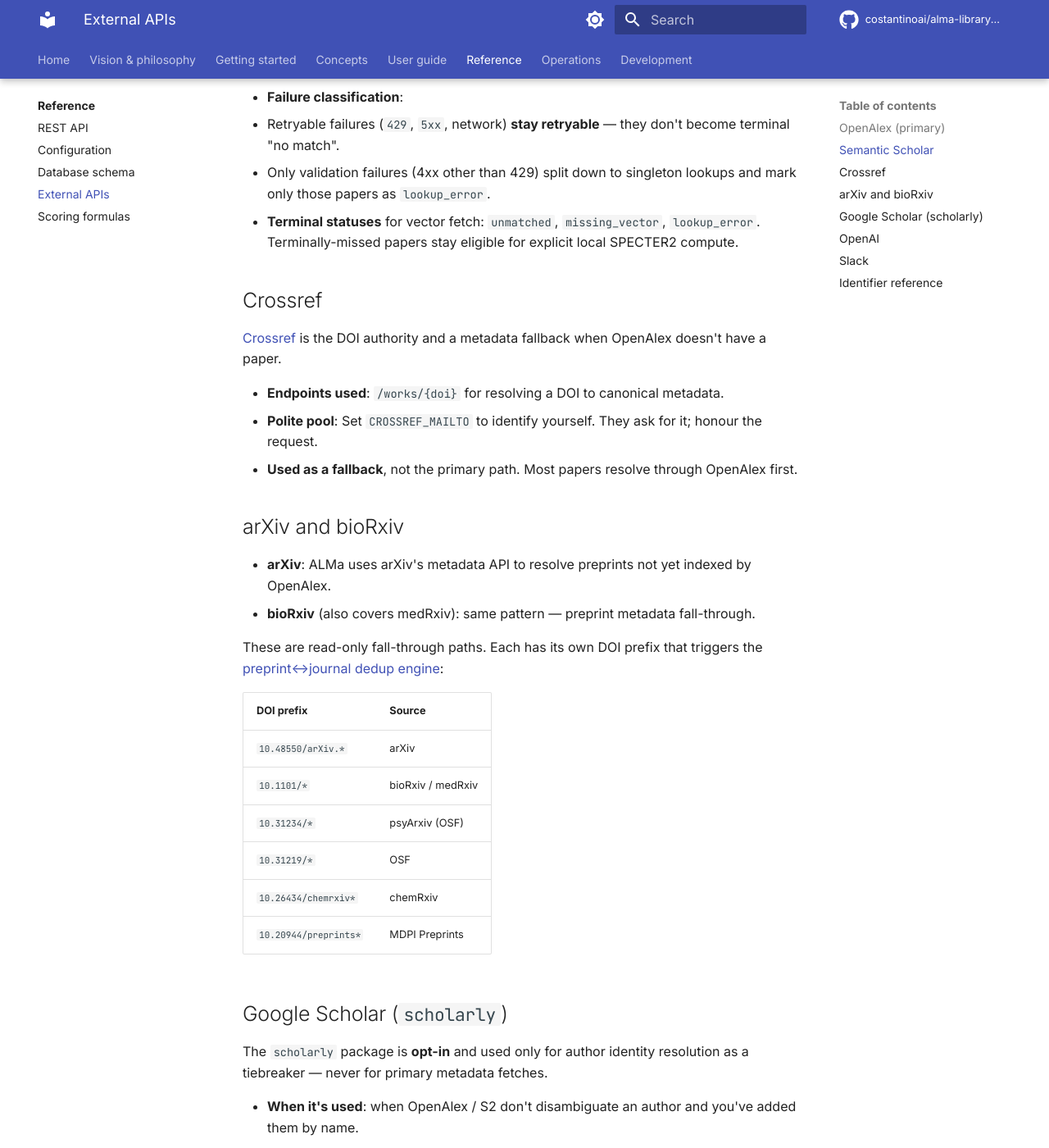
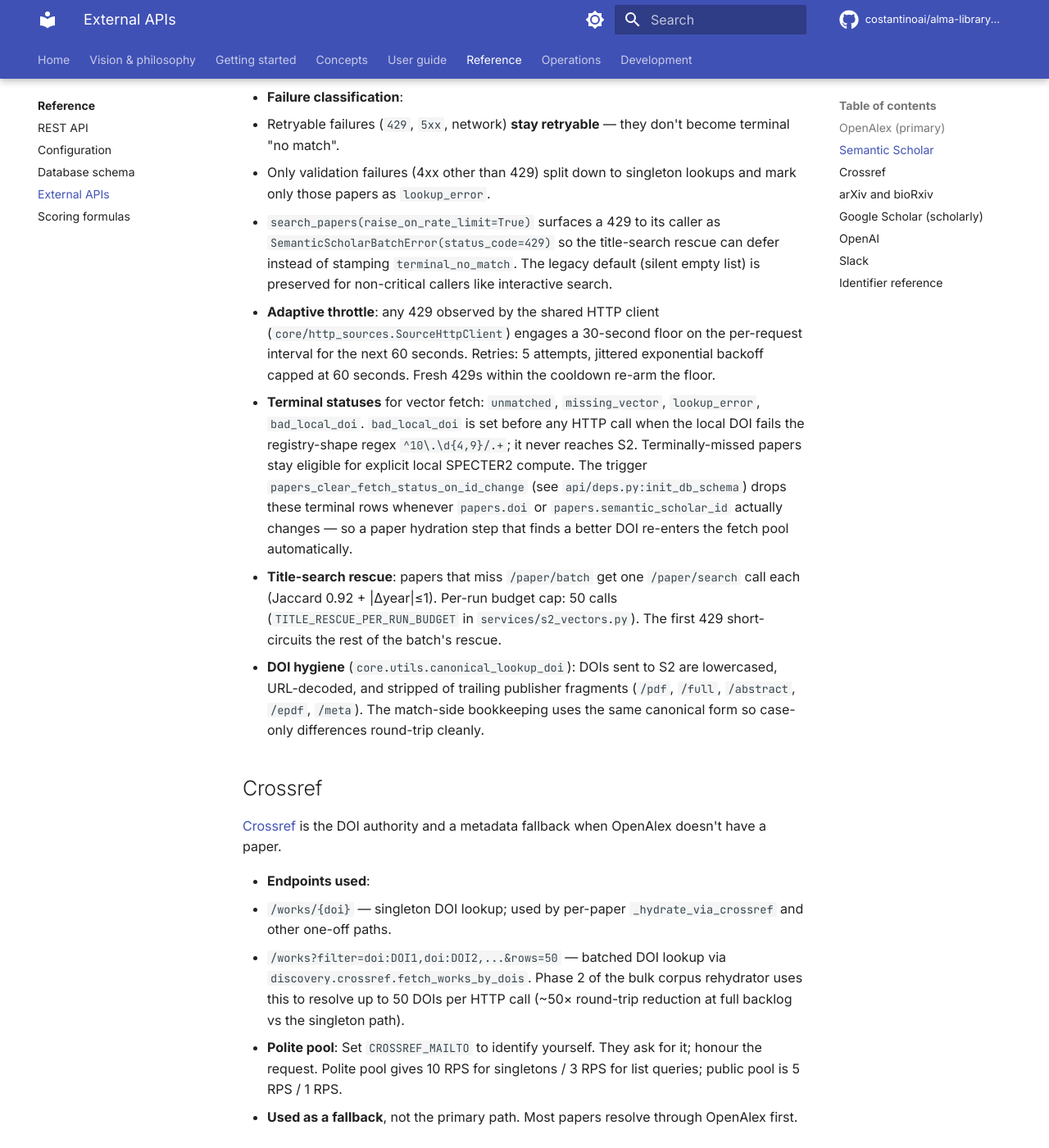
Before and after one commit to costantinoai/alma-library-manager, an MkDocs documentation site: the page built from docs/reference/external-apis.md, in a window 1280 px wide and 1400 px high, scrolled down 1267 px. Shown: the whole window at 82% size. Built offline with MkDocs 1.6.1 and Material for MkDocs 9.7.7, drawn with Linux system fonts in a browser that asks for light colours; comment, search, counter and statistics services are not loaded.

Commit message:
docs(external-apis): adaptive S2 throttle, bad_local_doi terminal, Crossref batch
Document the rate-limit hardening shipped in 04cb375:
- search_papers raise_on_rate_limit semantics
- adaptive throttle (30s floor for 60s after any 429)
- max retries / backoff cap bump (3 to 5 / 8s to 60s)
- bad_local_doi terminal status (registry-shape regex
  short-circuits malformed DOIs before any HTTP call)
- title-search rescue contract (Jaccard 0.92, year delta 1, 50/run
  budget, first 429 short-circuits)
- DOI hygiene (canonical_lookup_doi: lowercase, URL-decode, strip
  trailing publisher fragments)
- Crossref batch endpoint (fetch_works_by_dois) with 50 ids/chunk
  and 3-way parallelism; polite-pool RPS noted.

```diff
--- a/docs/reference/external-apis.md
+++ b/docs/reference/external-apis.md
@@ -59,19 +59,54 @@ recommendations, author recommendations, related papers.
   * Only validation failures (4xx other than 429) split down to
     singleton lookups and mark only those papers as
     `lookup_error`.
+  * `search_papers(raise_on_rate_limit=True)` surfaces a 429 to its
+    caller as `SemanticScholarBatchError(status_code=429)` so the
+    title-search rescue can defer instead of stamping
+    `terminal_no_match`. The legacy default (silent empty list) is
+    preserved for non-critical callers like interactive search.
+* **Adaptive throttle**: any 429 observed by the shared HTTP client
+  (`core/http_sources.SourceHttpClient`) engages a 30-second floor
+  on the per-request interval for the next 60 seconds. Retries: 5
+  attempts, jittered exponential backoff capped at 60 seconds. Fresh
+  429s within the cooldown re-arm the floor.
 * **Terminal statuses** for vector fetch: `unmatched`,
-  `missing_vector`, `lookup_error`. Terminally-missed papers stay
-  eligible for explicit local SPECTER2 compute.
+  `missing_vector`, `lookup_error`, `bad_local_doi`.
+  `bad_local_doi` is set before any HTTP call when the local DOI
+  fails the registry-shape regex `^10\.\d{4,9}/.+`; it never reaches
+  S2. Terminally-missed papers stay eligible for explicit local
+  SPECTER2 compute. The trigger
+  `papers_clear_fetch_status_on_id_change` (see
+  `api/deps.py:init_db_schema`) drops these terminal rows whenever
+  `papers.doi` or `papers.semantic_scholar_id` actually changes — so
+  a paper hydration step that finds a better DOI re-enters the
+  fetch pool automatically.
+* **Title-search rescue**: papers that miss `/paper/batch` get one
+  `/paper/search` call each (Jaccard 0.92 + |Δyear|≤1). Per-run
+  budget cap: 50 calls (`TITLE_RESCUE_PER_RUN_BUDGET` in
+  `services/s2_vectors.py`). The first 429 short-circuits the rest of
+  the batch's rescue.
+* **DOI hygiene** (`core.utils.canonical_lookup_doi`): DOIs sent to
+  S2 are lowercased, URL-decoded, and stripped of trailing publisher
+  fragments (`/pdf`, `/full`, `/abstract`, `/epdf`, `/meta`). The
+  match-side bookkeeping uses the same canonical form so case-only
+  differences round-trip cleanly.
 
 ## Crossref
 
 [Crossref](https://api.crossref.org/) is the DOI authority and a
 metadata fallback when OpenAlex doesn't have a paper.
 
-* **Endpoints used**: `/works/{doi}` for resolving a DOI to canonical
-  metadata.
+* **Endpoints used**:
+  * `/works/{doi}` — singleton DOI lookup; used by per-paper
+    `_hydrate_via_crossref` and other one-off paths.
+  * `/works?filter=doi:DOI1,doi:DOI2,...&rows=50` — batched DOI
+    lookup via `discovery.crossref.fetch_works_by_dois`. Phase 2 of
+    the bulk corpus rehydrator uses this to resolve up to 50 DOIs
+    per HTTP call (~50× round-trip reduction at full backlog vs the
+    singleton path).
 * **Polite pool**: Set `CROSSREF_MAILTO` to identify yourself. They
-  ask for it; honour the request.
+  ask for it; honour the request. Polite pool gives 10 RPS for
+  singletons / 3 RPS for list queries; public pool is 5 RPS / 1 RPS.
 * **Used as a fallback**, not the primary path. Most papers resolve
   through OpenAlex first.
 
```
